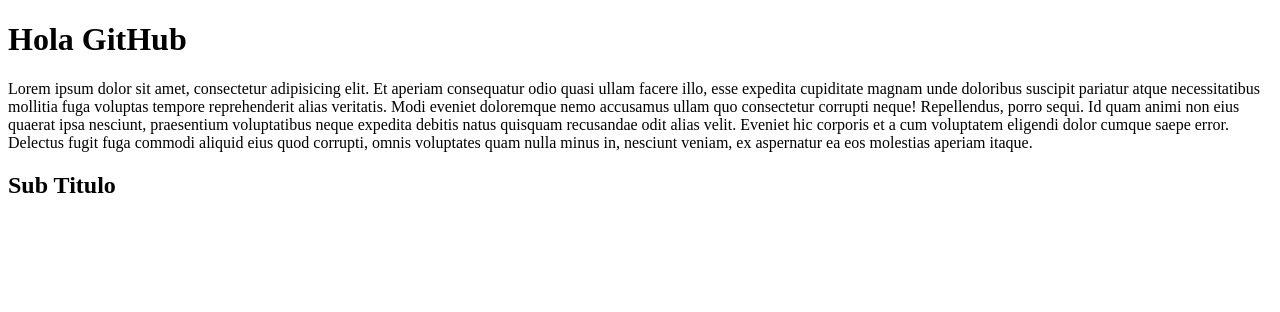
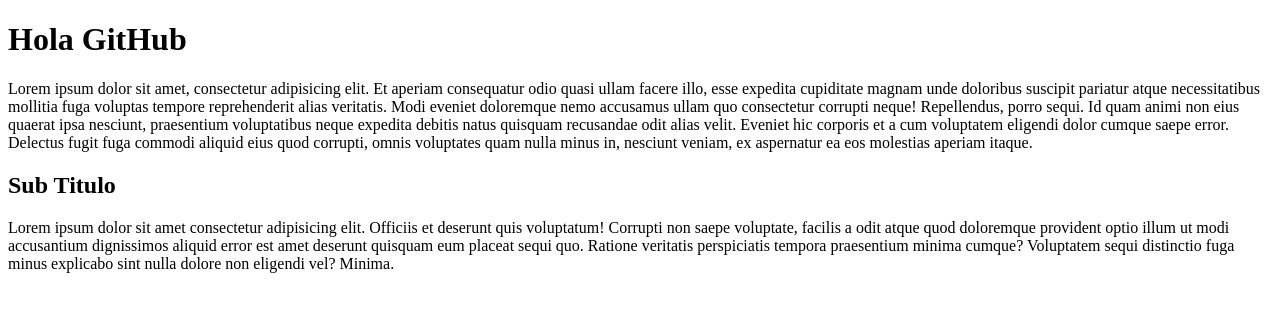
Before and after one commit to pobletecesar/repositorio-git-2021, a plain HTML site: page index.html in a window 1280 px wide. Drawn offline with Linux system fonts and the light colour scheme.

Commit message:
se agrega lorem 2 después del sub título

```diff
--- a/index.html
+++ b/index.html
@@ -12,6 +12,7 @@
         <div class="row">
             <p>Lorem ipsum dolor sit amet, consectetur adipisicing elit. Et aperiam consequatur odio quasi ullam facere illo, esse expedita cupiditate magnam unde doloribus suscipit pariatur atque necessitatibus mollitia fuga voluptas tempore reprehenderit alias veritatis. Modi eveniet doloremque nemo accusamus ullam quo consectetur corrupti neque! Repellendus, porro sequi. Id quam animi non eius quaerat ipsa nesciunt, praesentium voluptatibus neque expedita debitis natus quisquam recusandae odit alias velit. Eveniet hic corporis et a cum voluptatem eligendi dolor cumque saepe error. Delectus fugit fuga commodi aliquid eius quod corrupti, omnis voluptates quam nulla minus in, nesciunt veniam, ex aspernatur ea eos molestias aperiam itaque.</p>
             <h2>Sub Titulo</h2>
+            <p>Lorem ipsum dolor sit amet consectetur adipisicing elit. Officiis et deserunt quis voluptatum! Corrupti non saepe voluptate, facilis a odit atque quod doloremque provident optio illum ut modi accusantium dignissimos aliquid error est amet deserunt quisquam eum placeat sequi quo. Ratione veritatis perspiciatis tempora praesentium minima cumque? Voluptatem sequi distinctio fuga minus explicabo sint nulla dolore non eligendi vel? Minima.</p>
         </div>
     </div>
 </body>
```
